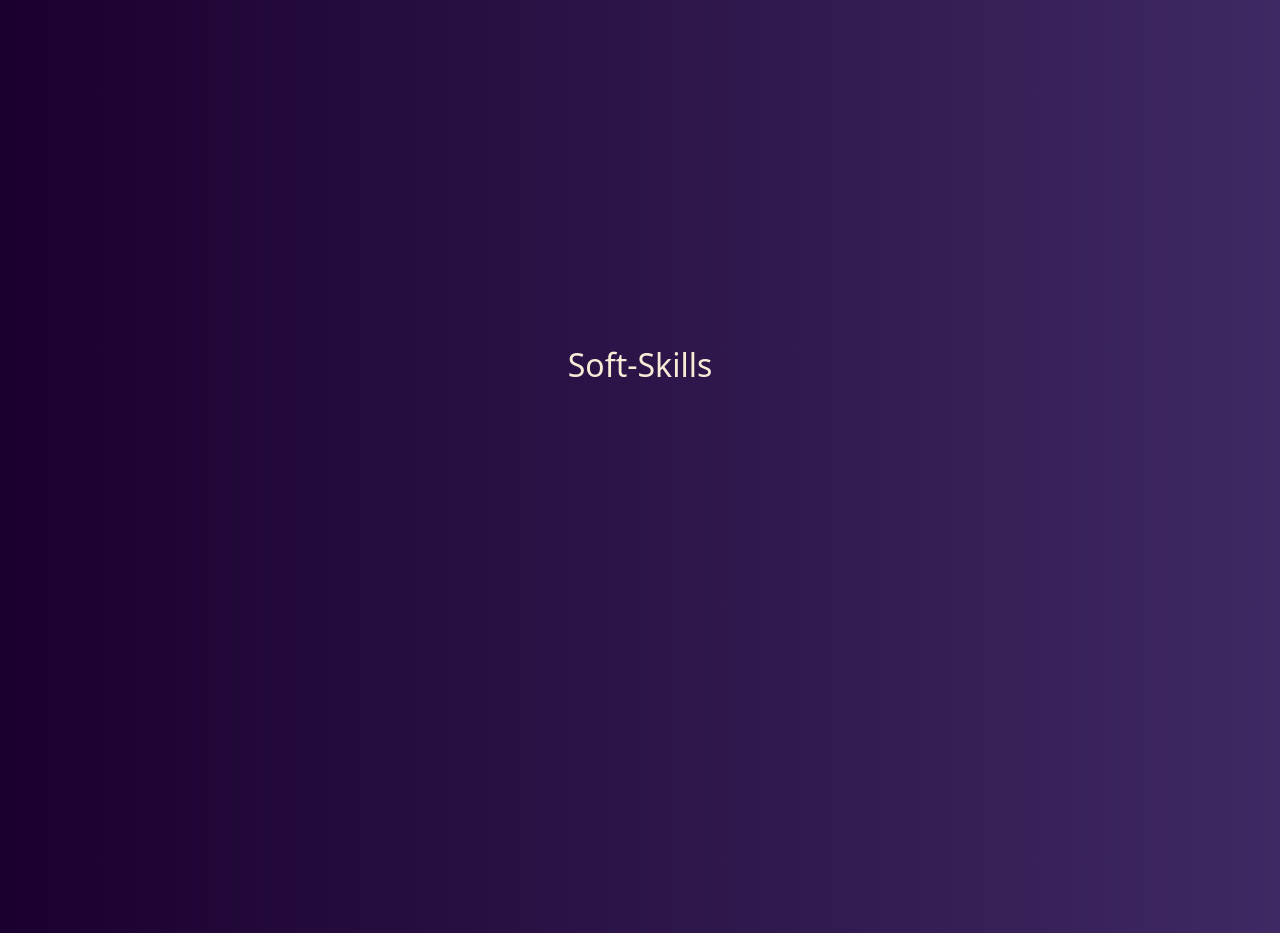
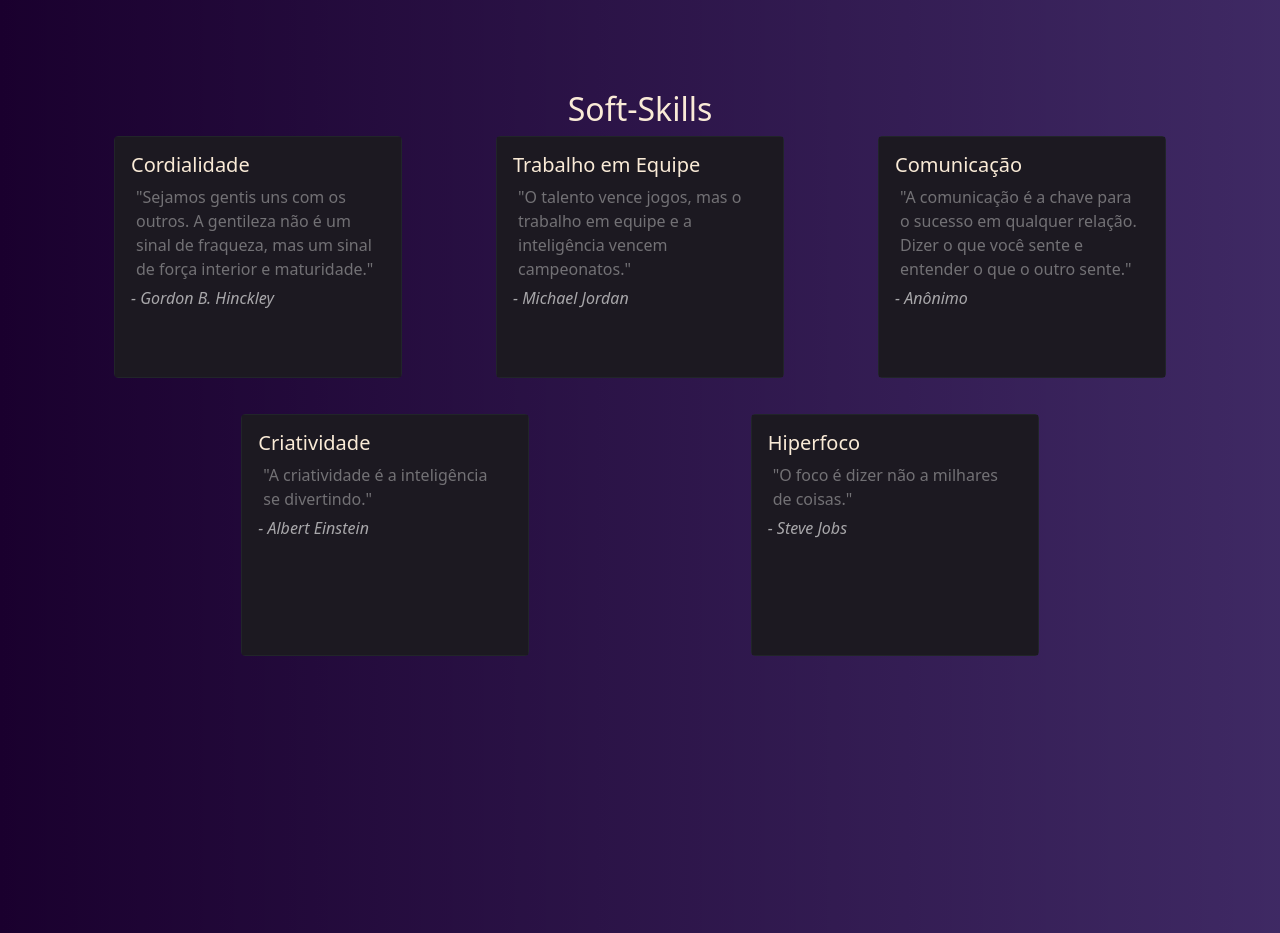
Before and after one commit to joaoarteagle/portfolio, a plain HTML site: page src/index.html in a window 1280 px wide. Shown: the part 2700-3633 px from the top of the page. Drawn offline with nearby package versions, Linux system fonts and the light colour scheme.

Commit message:
adicionando softskills

```diff
--- a/src/index.html
+++ b/src/index.html
@@ -5,6 +5,7 @@
     <meta charset="UTF-8">
     <meta name="viewport" content="width=device-width, initial-scale=1.0">
     <title>João Andrade|Full-Stack Developer</title>
+    <link rel="icon" type="image/png" href="./img/CODE (4).png">
 
     <!--Google Fonts-->
     <link rel="preconnect" href="https://fonts.googleapis.com">
@@ -102,9 +103,58 @@
         <section id="SoftSkills">
             <h2>Soft-Skills</h2>
 
-            <div></div>
-            <div></div>
-            <div></div>
+            <div class="SoftSkillsContent">
+                <div class="card border-dark mb-3" style="width: 18rem;">
+                    <div class="card-body">
+                        <h5 class="card-title">Cordialidade</h5>
+                        <p class="card-text">"Sejamos gentis uns com os outros. A gentileza não é um sinal de fraqueza,
+                            mas um sinal de força interior e maturidade." </p>
+
+                        <cite>- Gordon B. Hinckley</cite>
+                    </div>
+                </div>
+
+
+                <div class="card border-dark mb-3" style="width: 18rem;">
+                    <div class="card-body">
+                        <h5 class="card-title">Trabalho em Equipe</h5>
+                        <p class="card-text">"O talento vence jogos, mas o trabalho em equipe e a inteligência vencem
+                            campeonatos."</p>
+
+                        <cite>- Michael Jordan</cite>
+                    </div>
+                </div>
+
+
+                <div class="card border-dark mb-3" style="width: 18rem;">
+                    <div class="card-body">
+                        <h5 class="card-title">Comunicação</h5>
+                        <p class="card-text">"A comunicação é a chave para o sucesso em qualquer relação. Dizer o que
+                            você sente e entender o que o outro sente."</p>
+                        <cite>- Anônimo</cite>
+                    </div>
+                </div>
+
+                <div class="card border-dark mb-3" style="width: 18rem;">
+                    <div class="card-body">
+                        <h5 class="card-title">Criatividade</h5>
+                        <p class="card-text">"A criatividade é a inteligência se divertindo."</p>
+                        <cite>- Albert Einstein</cite>
+                    </div>
+                </div>
+
+
+                <div class="card border-dark mb-3" style="width: 18rem;">
+                    <div class="card-body">
+                        <h5 class="card-title">Hiperfoco</h5>
+                        <p class="card-text">"O foco é dizer não a milhares de coisas."</p>
+                        <cite>- Steve Jobs</cite>
+                    </div>
+                </div>
+
+            </div>
+
+
         </section>
 
 
--- a/src/style.css
+++ b/src/style.css
@@ -1,3 +1,5 @@
+
+
 body{
     min-width:320px;
     background:linear-gradient(to right, #1a002e, #1a0046d6);
@@ -156,6 +158,29 @@ main{
 
 }
 
+.card-body {
+    height: 30vh;
+    background-color: #1c1921;
+    transition: transform 0.3s ease-in;
+}
+
+.card-body:hover{
+    cursor: pointer;
+    transform: scale(1.05);
+}
+
+#SoftSkills .SoftSkillsContent{
+    display: flex;
+    align-items: center;
+    justify-content: space-evenly;
+    flex-wrap: wrap;
+    gap: 20px;
+}
+
+cite{
+    color: #ffffff9e;
+}
+
 #unicesumar, #unicesumar:hover{
     text-decoration: none;
     color: aquamarine;
@@ -174,13 +199,18 @@ main{
     object-fit: contain;
     width: 10vh;
     height: 10vh;
+    transition: transform 0.3s ease-in-out;
+}
+
+.techImg:hover{
+    transform: scale(1.1);
 }
 .TechItem{
     display: flex;
     align-items: center;
     flex-direction: column;
     width: 20vh;
-    height: 30vh;
+    height: 20vh;
     padding: 10px;
     border-radius: 10% 10%;
     justify-content: center;
@@ -190,6 +220,11 @@ main{
 .TechItem:hover{
     cursor: pointer;
     background-color: #f2f2f227;
+}
+.TechItem:hover h4{
+    color: #1a002e;
+    background-color: transparent;
+    filter: drop-shadow(5px 15px 50px rgb(0, 0, 0));
 }
 
 
@@ -263,7 +298,7 @@ footer a, footer a:active, footer a:hover{
         gap: 100%;
     }
 
-    #Home{
+    section{
         max-width: 50vh;
         margin: 0;
         gap: 0;
```
Also changed, not shown: src/img/CODE (4).png (added), src/img/favicon-16x16.png (added).
